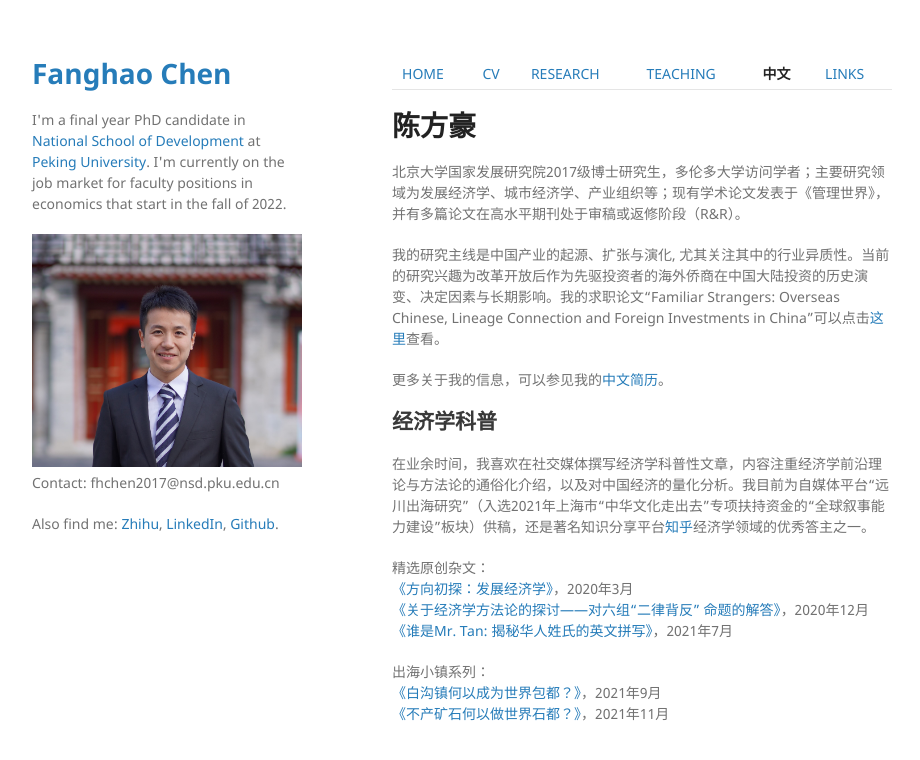
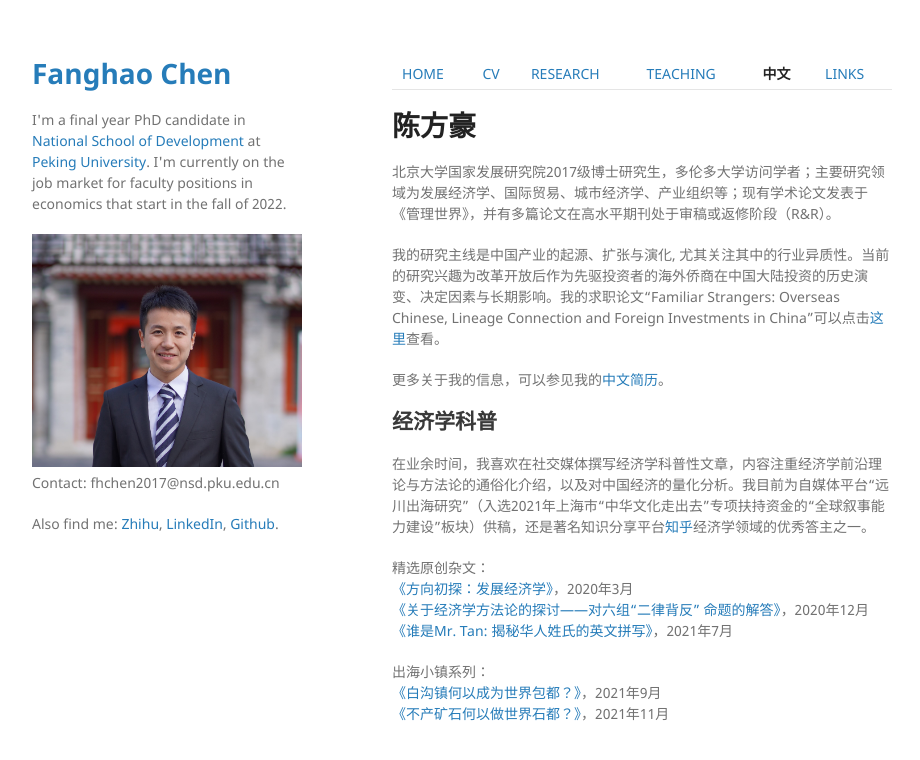
Before and after one commit to FanghaoChen/homepage, a Jekyll site: the page built from chinesepage.md, in a window 1280 px wide. Shown: the top 760 px of the page, without its empty margins (178-1098 px from the left). Built offline with Jekyll 4.4.1, drawn with Linux system fonts in a browser that asks for light colours; our own code applies the rules of GitHub Pages for plain Markdown files.

Commit message:
Update chinesepage.md

```diff
--- a/chinesepage.md
+++ b/chinesepage.md
@@ -2,7 +2,7 @@
 
 # 陈方豪
 
-北京大学国家发展研究院2017级博士研究生，多伦多大学访问学者；主要研究领域为发展经济学、城市经济学、产业组织等；现有学术论文发表于《管理世界》，并有多篇论文在高水平期刊处于审稿或返修阶段（R&R）。
+北京大学国家发展研究院2017级博士研究生，多伦多大学访问学者；主要研究领域为发展经济学、国际贸易、城市经济学、产业组织等；现有学术论文发表于《管理世界》，并有多篇论文在高水平期刊处于审稿或返修阶段（R&R）。
 
 我的研究主线是中国产业的起源、扩张与演化, 尤其关注其中的行业异质性。当前的研究兴趣为改革开放后作为先驱投资者的海外侨商在中国大陆投资的历史演变、决定因素与长期影响。我的求职论文“Familiar Strangers: Overseas Chinese, Lineage Connection and Foreign Investments in China”可以点击[这里](./assets/JMP_211104.pdf)查看。
 
```
